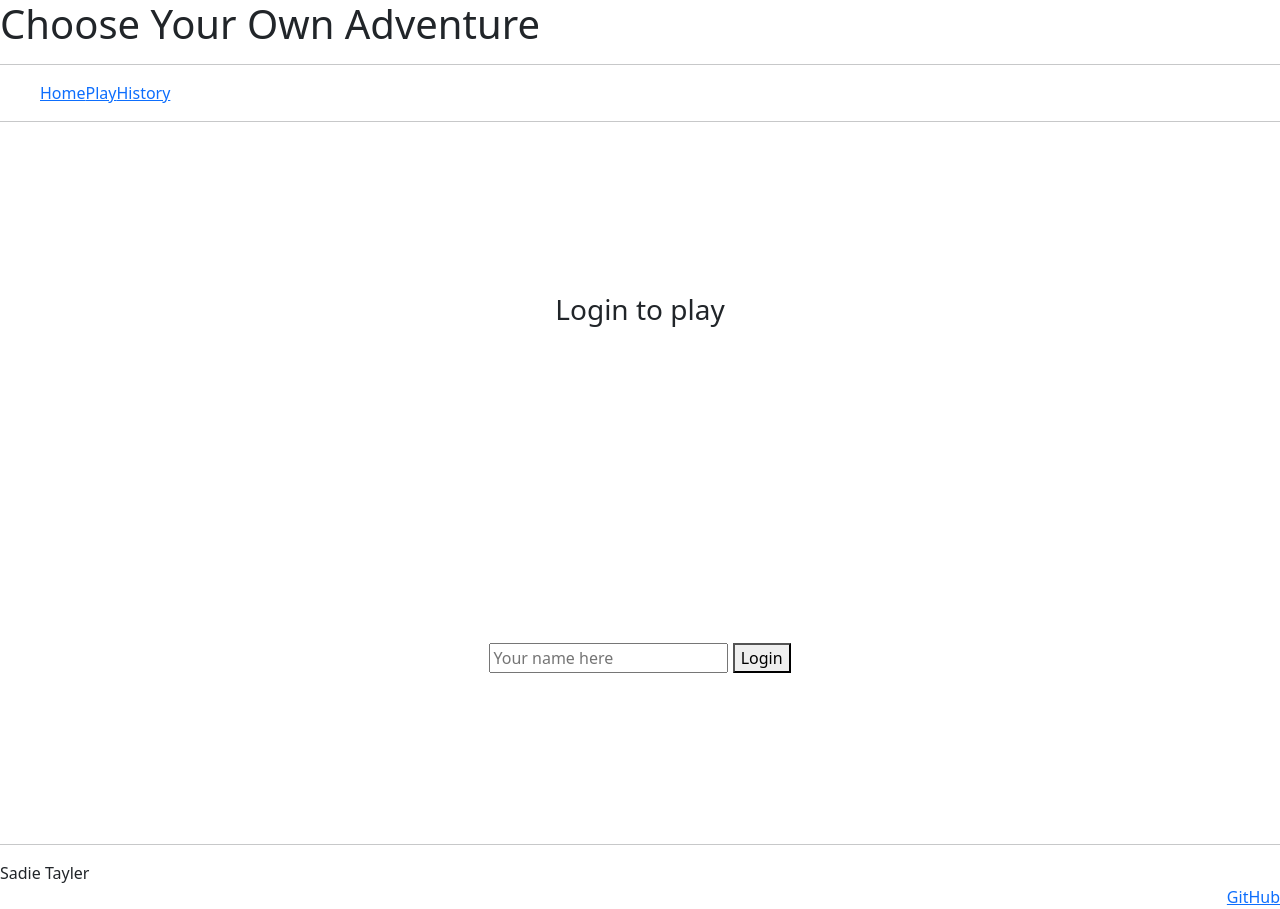
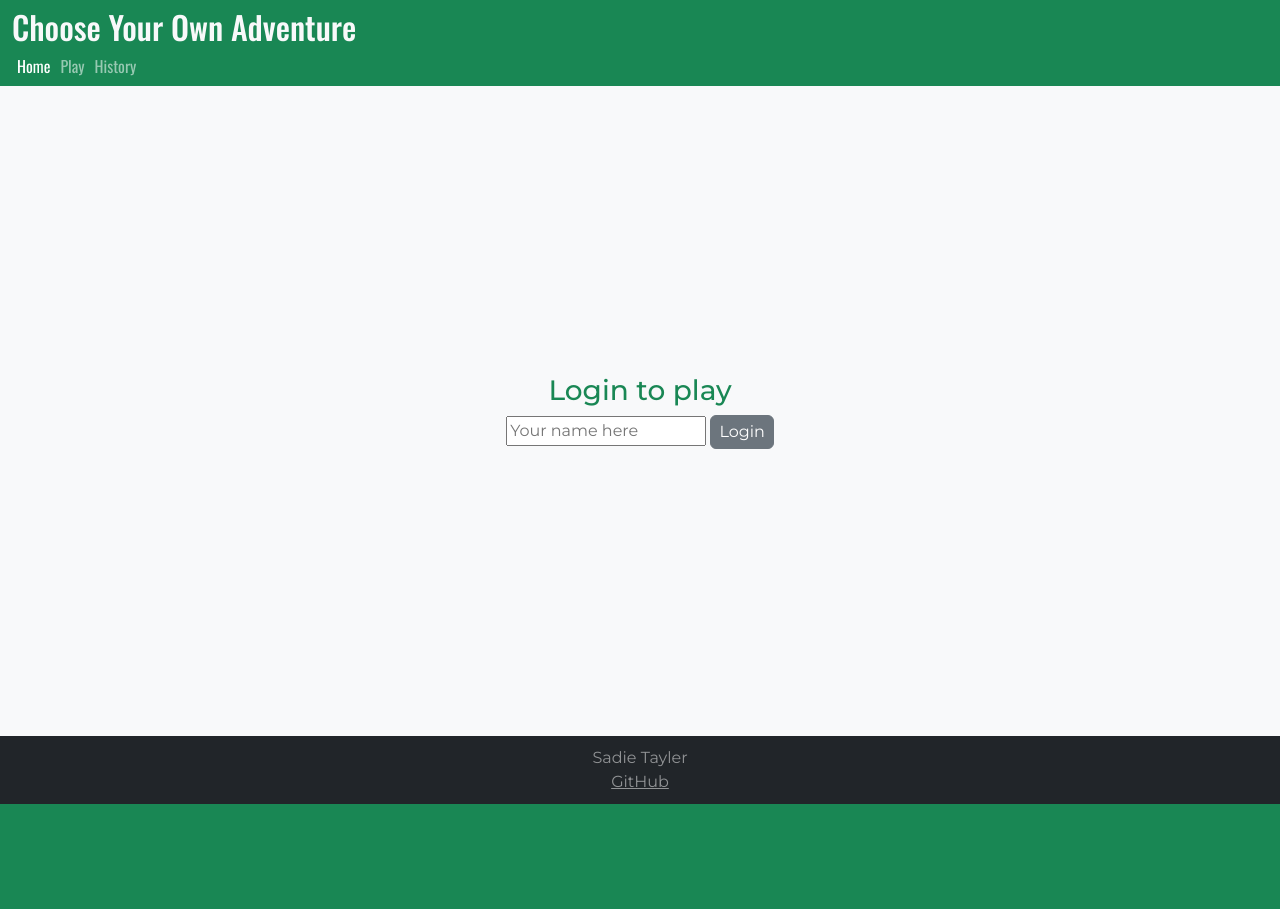
Before and after one commit to sadietayler/startup, a plain HTML site: page index.html in a window 1280 px wide. After the commit the page ends 804 px from the top, so only its background shows below. Drawn offline with nearby package versions, Linux system fonts and the light colour scheme.

Commit message:
update index.html and main.css to style home page

```diff
--- a/index.html
+++ b/index.html
@@ -1,5 +1,6 @@
 <!DOCTYPE html>
 <html lang="en">
+
   <head>
     <meta charset="UTF-8" />
     <!-- Tell browsers not to scale the viewport automatically -->
@@ -15,37 +16,47 @@
       integrity="sha384-Zenh87qX5JnK2Jl0vWa8Ck2rdkQ2Bzep5IDxbcnCeuOxjzrPF/et3URy9Bv1WTRi"
       crossorigin="anonymous"
     />
+
+    <link rel="preconnect" href="https://fonts.googleapis.com">
+    <link rel="preconnect" href="https://fonts.gstatic.com" crossorigin>
+    <link href="https://fonts.googleapis.com/css2?family=Montserrat:ital,wght@0,100..900;1,100..900&family=Oswald:wght@200..700&display=swap" rel="stylesheet">
   </head>
-  <body>
-    <header>
-      <h1>Choose Your Own Adventure</h1>
 
-      <hr />
+  <body class="bg-success text-light montserrat-1">
+    <header class="container-fluid oswald-1">
+      <h2 class="page-title">Choose Your Own Adventure</h2>
       <!-- Navigation elements -->
-      <nav>
-        <menu>
-          <li><a href="index.html">Home</a></li>
-          <li><a href="play.html">Play</a></li>
-          <li><a href="history.html">History</a></li>
+      <nav class="navbar navbar-dark">
+        <menu class="navbar-nav">
+          <li class="nav-item">
+            <a class="nav-link active" href="index.html">Home</a>
+          </li>
+          <li class="nav-item">
+            <a class="nav-link" href="play.html">Play</a>
+          </li>
+          <li class="nav-item">
+            <a class="nav-link" href="history.html">History</a>
+          </li>
         </menu>
       </nav>
-
-      <hr />
     </header>
 
-    <main>
-      <h3>Login to play</h3>
+    <main class="bg-light text-dark container-fluid text-center">
+      <h3 class="text-success">Login to play</h3>
       <form method="get" action="play.html">
         <input type="text" id="name" placeholder="Your name here" />
-        <button type="submit">Login</button>
+        <button type="submit" class="btn btn-secondary py-1 px-2">Login</button>
       </form>
     </main>
 
-    <footer>
-      <hr />
-      <span>Sadie Tayler</span>
-      <br>
-      <a href="https://github.com/sadietayler/startup">GitHub</a>
+    <footer class="bg-dark text-white-50">
+      <div class="container-fluid">
+        <div class="footer-content">
+          <div>Sadie Tayler</div>
+          <a class="text-reset" href="https://github.com/sadietayler/startup">GitHub</a>
+        </div>
+      </div>
     </footer>
+
   </body>
 </html>
--- a/main.css
+++ b/main.css
@@ -1,3 +1,18 @@
+/* Fonts */
+.montserrat-1 {
+  font-family: "Montserrat", sans-serif;
+  font-optical-sizing: auto;
+  font-weight: normal;
+  font-style: normal;
+}
+.oswald-1 {
+  font-family: "Oswald", sans-serif;
+  font-optical-sizing: auto;
+  font-weight: normal;
+  font-style: normal;
+}
+
+
 body {
   display: flex;
   flex-direction: column;
@@ -5,25 +20,26 @@ body {
 }
 
 header {
-  flex: 0 80px;
+  flex: 0 60px;
+}
+
+.page-title {
+  margin-top: 8px;
+  margin-bottom: 0px;
 }
 
 main {
-  flex: 1 calc(100vh - 110px);
+  flex: 1 calc(100vh - 150px);
   display: flex;
   flex-direction: column;
   align-items: center;
-  justify-content: space-around;
-}
-
-footer {
-  flex: 0 30px;
+  justify-content: center;
 }
 
 menu {
+  margin: 0px;
   flex: 1;
   display: flex;
-  /*  overwrite Bootstrap so the menu does not wrap */
   flex-direction: row !important;
   list-style: none;
 }
@@ -34,11 +50,23 @@ menu {
 }
 
 menu .nav-item {
-  padding: 0 0.3em;
+  padding: 0px 5px;
 }
 
-footer a {
-  float: right;
+menu .nav-link {
+  padding: 0px 0px;
+}
+
+.footer-content {
+  display: flex;
+  flex-direction: column;
+  align-items: center;
+  justify-content: center;
+}
+
+footer {
+  flex: 0 20px;
+  padding: 10px;
 }
 
 @media (max-height: 600px) {
```
